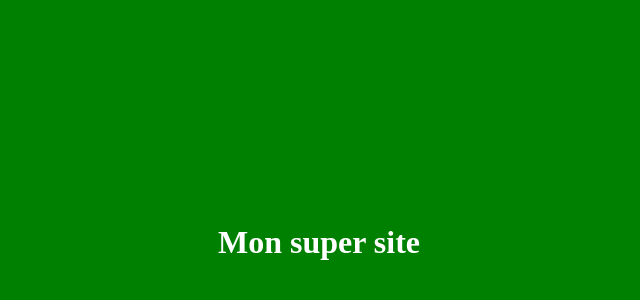
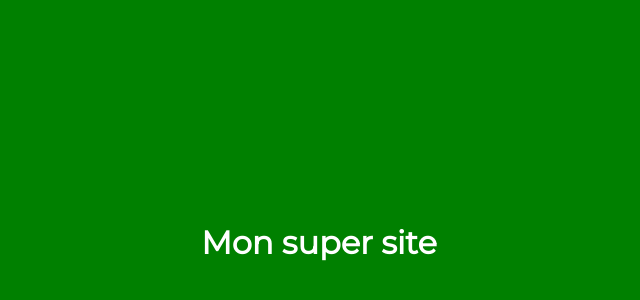
Before and after one commit to alexandreecalle/my-first-project, a plain HTML site: page index.html in a window 1280 px wide. Shown: the part 166-466 px from the top of the page, without its empty margins (321-961 px from the left). Drawn offline with Linux system fonts and the light colour scheme.

Commit message:
add police

```diff
--- a/index.html
+++ b/index.html
@@ -5,6 +5,8 @@
     <meta name="viewport" content="width=device-width, initial-scale=1.0">
     <meta http-equiv="X-UA-Compatible" content="ie=edge">
     <title>Document</title>
+    <link href="https://fonts.googleapis.com/css?family=Montserrat" rel="stylesheet">
+
     <style>
         body{
             background-color: green;
@@ -13,6 +15,7 @@
             display: flex;
             justify-content: center;
             align-items: center;
+            font-family: "Montserrat";
         }
     </style>
 </head>
```
